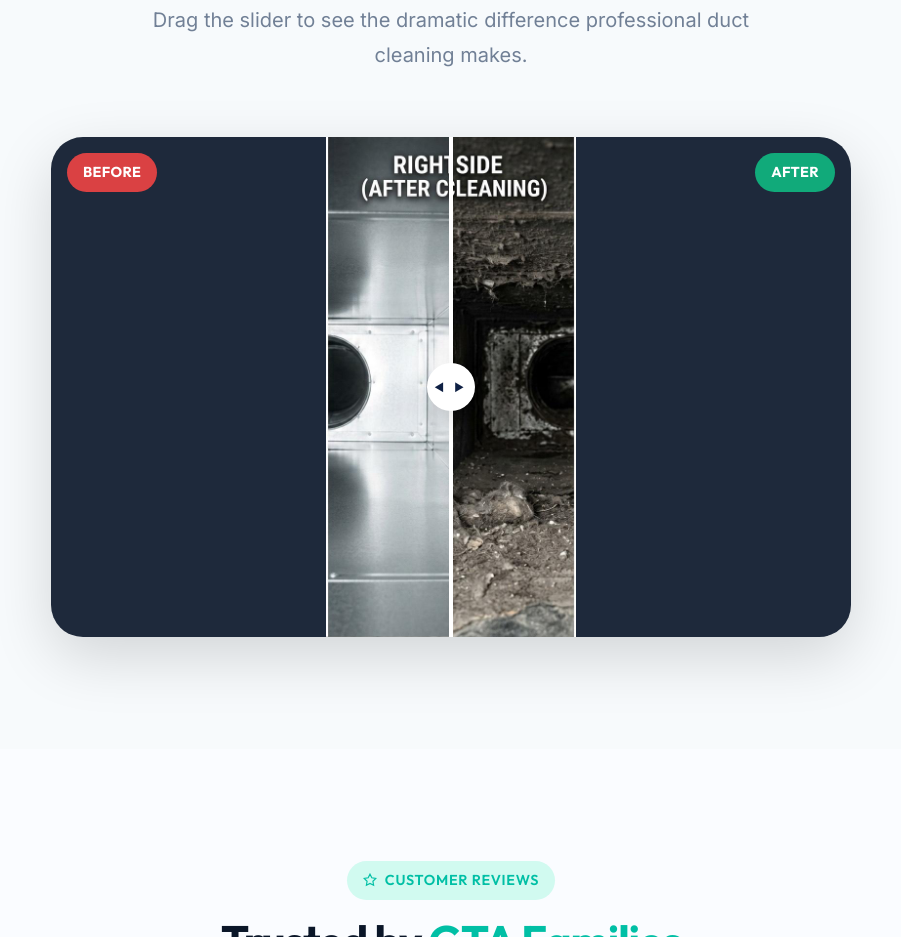
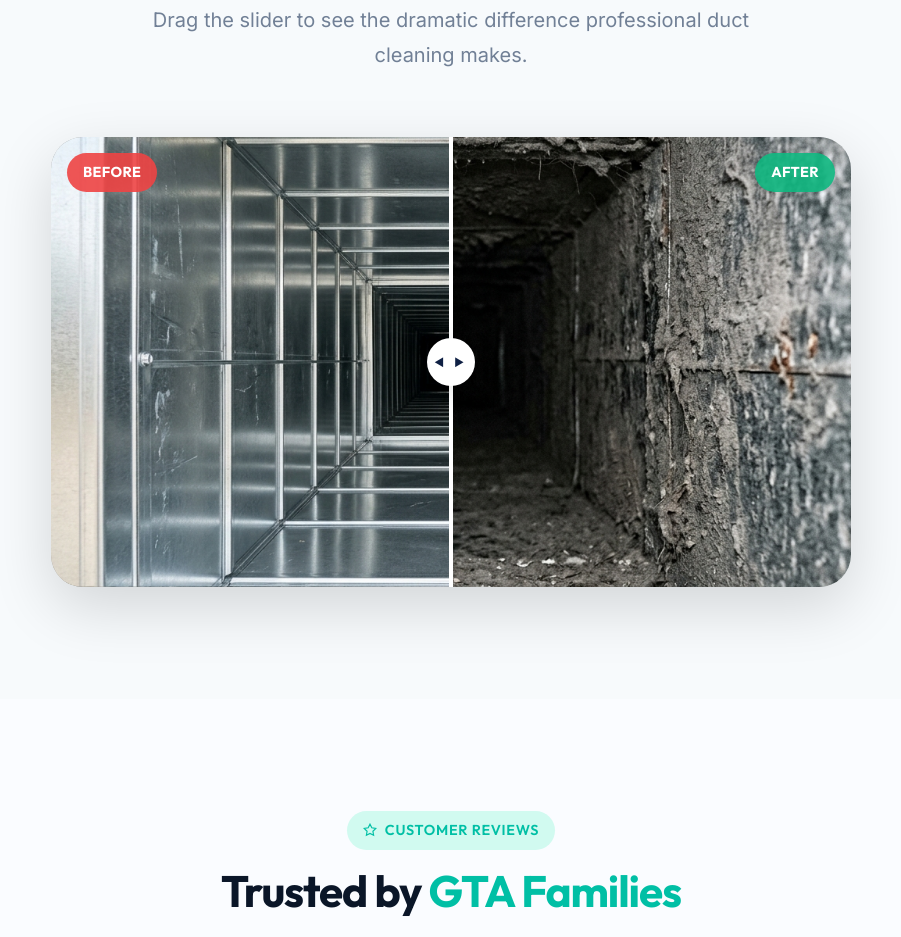
Before and after one commit to archangel-ll/dial-one-duct-cleaning, a website built with Vite: page index.html in a window 1280 px wide. Shown: the part 2918-3855 px from the top of the page, without its empty margins (189-1090 px from the left). Built offline with nearby package versions, Linux system fonts and the light colour scheme.

Commit message:
fix: generated and cropped new 16:9 full-size images for the before/after slider to perfectly fit the landscape layout

```diff
--- a/index.html
+++ b/index.html
@@ -351,8 +351,8 @@
 
       <div class="ba-wrapper reveal-scale">
         <div class="ba-slider-container" id="baSlider">
-          <img src="/images/before.jpg" alt="Before cleaning - dirty duct" class="ba-before" />
-          <img src="/images/after.jpg" alt="After cleaning - clean duct" class="ba-after" id="baAfter" />
+          <img src="/images/before-full.png" alt="Before cleaning - dirty duct" class="ba-before" />
+          <img src="/images/after-full.png" alt="After cleaning - clean duct" class="ba-after" id="baAfter" />
           <div class="ba-handle" id="baHandle"></div>
           <span class="ba-label before">Before</span>
           <span class="ba-label after">After</span>
--- a/src/css/sections.css
+++ b/src/css/sections.css
@@ -504,8 +504,7 @@
   overflow: hidden;
   box-shadow: var(--shadow-xl);
   cursor: col-resize;
-  aspect-ratio: 16/10;
-  background-color: var(--neutral-900); /* Dark background for letterboxing */
+  aspect-ratio: 16/9; /* Cinematic 16:9 aspect ratio for a premium wide-screen look. */
 }
 
 .ba-slider-container img {
@@ -514,7 +513,7 @@
   left: 0;
   height: 100%;
   width: 100%;
-  object-fit: contain; /* Prevents zooming and distortion */
+  object-fit: cover;
 }
 
 .ba-before {
```
Also changed, not shown: public/images/after-full.png (added), public/images/before-full.png (added).
